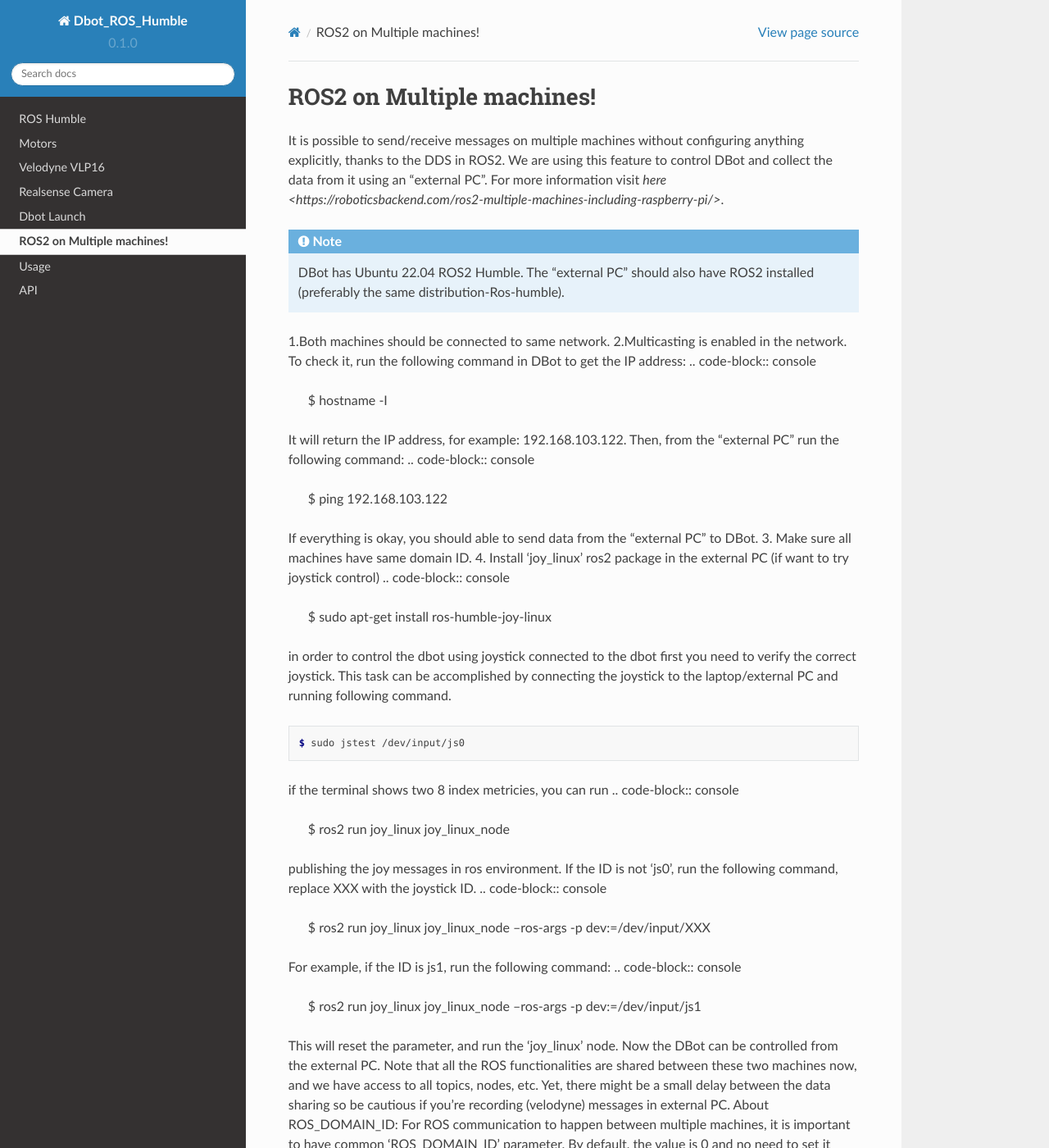
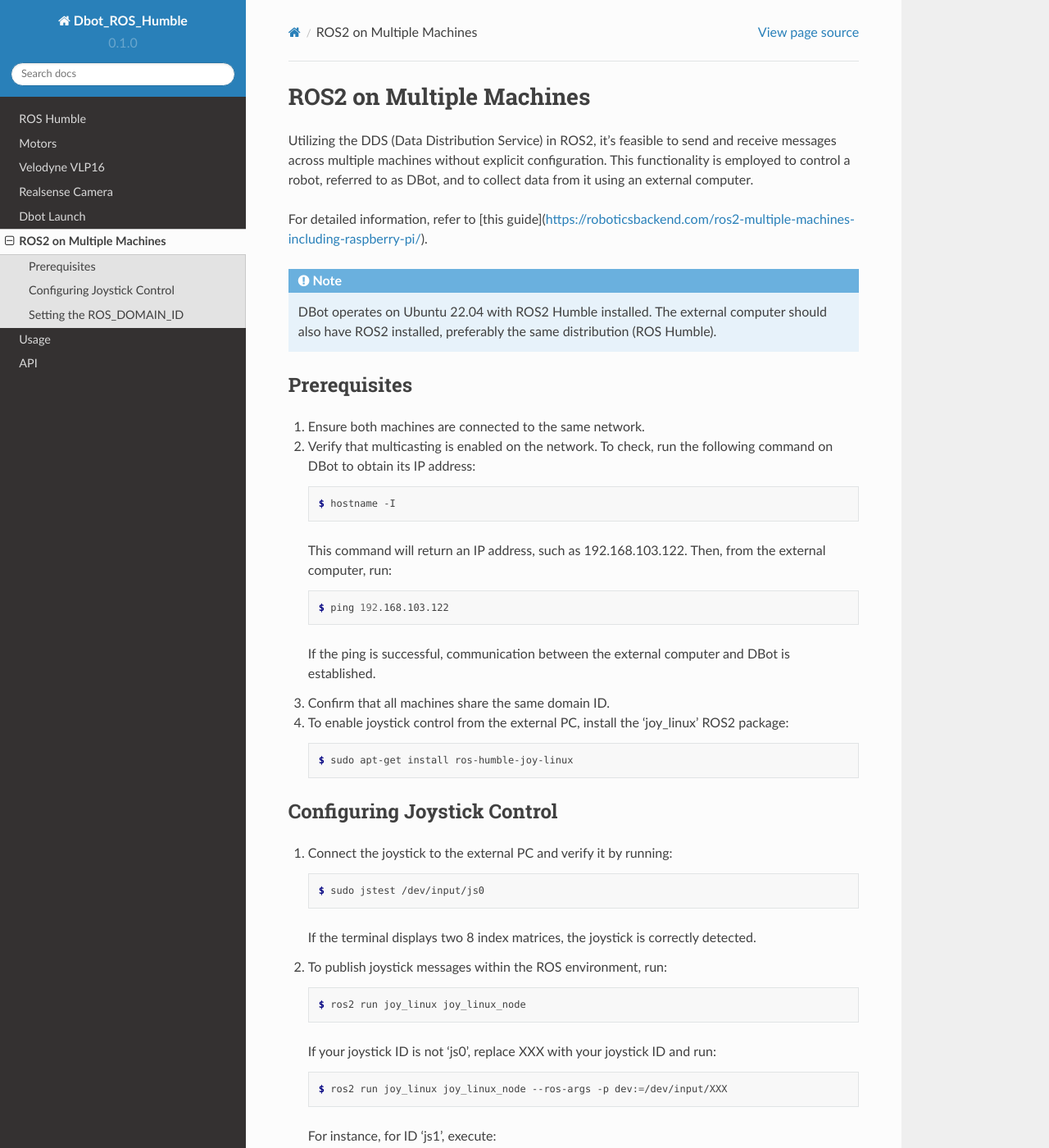
Before and after one commit to Pejman712/DbotROSHumble, a Sphinx documentation site: the page built from docs/source/dds.rst, in a window 1280 px wide and 1400 px high. Shown: the whole window at 82% size. Built offline with Sphinx 7.4.7 and the Read the Docs theme 2.0.0, drawn with Linux system fonts in a browser that asks for light colours; some of the changed text lies outside the part shown.

Commit message:
Update dds.rst

```diff
--- a/docs/source/dds.rst
+++ b/docs/source/dds.rst
@@ -1,49 +1,82 @@
-ROS2 on Multiple machines!
-===================================
+ROS2 on Multiple Machines
+=========================
 
-It is possible to send/receive messages on multiple machines without configuring anything explicitly, thanks to the DDS in ROS2. We are using this feature to control DBot and collect the data from it using an "external PC". For more information visit `here <https://roboticsbackend.com/ros2-multiple-machines-including-raspberry-pi/>`.
+Utilizing the DDS (Data Distribution Service) in ROS2, it's feasible to send and receive messages across multiple machines without explicit configuration. This functionality is employed to control a robot, referred to as DBot, and to collect data from it using an external computer.
+
+For detailed information, refer to [this guide](https://roboticsbackend.com/ros2-multiple-machines-including-raspberry-pi/).
 
 .. note::
 
-   DBot has Ubuntu 22.04 ROS2 Humble. The "external PC" should also have ROS2 installed (preferably the same distribution-Ros-humble).
-1.Both machines should be connected to same network.
-2.Multicasting is enabled in the network. To check it, run the following command in DBot to get the IP address:
-.. code-block:: console
+   DBot operates on Ubuntu 22.04 with ROS2 Humble installed. The external computer should also have ROS2 installed, preferably the same distribution (ROS Humble).
 
-    $ hostname -I
-It will return the IP address, for example: 192.168.103.122. Then, from the "external PC" run the following command:
-.. code-block:: console
+Prerequisites
+-------------
 
-    $ ping 192.168.103.122
-If everything is okay, you should able to send data from the "external PC" to DBot.
-3. Make sure all machines have same domain ID.
-4. Install 'joy_linux' ros2 package in the external PC (if want to try joystick control)
-.. code-block:: console
+1. Ensure both machines are connected to the same network.
+2. Verify that multicasting is enabled on the network. To check, run the following command on DBot to obtain its IP address:
 
-    $ sudo apt-get install ros-humble-joy-linux
-in order to control the dbot using joystick connected to the dbot first you need to verify the correct joystick. This task can be accomplished by connecting the joystick to the laptop/external PC
-and running following command.
+   .. code-block:: console
+
+       $ hostname -I
+
+   This command will return an IP address, such as 192.168.103.122. Then, from the external computer, run:
+
+   .. code-block:: console
+
+       $ ping 192.168.103.122
+
+   If the ping is successful, communication between the external computer and DBot is established.
+
+3. Confirm that all machines share the same domain ID.
+
+4. To enable joystick control from the external PC, install the 'joy_linux' ROS2 package:
+
+   .. code-block:: console
+
+       $ sudo apt-get install ros-humble-joy-linux
+
+Configuring Joystick Control
+----------------------------
+
+1. Connect the joystick to the external PC and verify it by running:
+
+   .. code-block:: console
+
+       $ sudo jstest /dev/input/js0
+
+   If the terminal displays two 8 index matrices, the joystick is correctly detected.
+
+2. To publish joystick messages within the ROS environment, run:
+
+   .. code-block:: console
+
+       $ ros2 run joy_linux joy_linux_node
+
+   If your joystick ID is not 'js0', replace XXX with your joystick ID and run:
+
+   .. code-block:: console
+
+       $ ros2 run joy_linux joy_linux_node --ros-args -p dev:=/dev/input/XXX
+
+   For instance, for ID 'js1', execute:
+
+   .. code-block:: console
+
+       $ ros2 run joy_linux joy_linux_node --ros-args -p dev:=/dev/input/js1
+
+   This action sets the parameter and initiates the 'joy_linux' node, allowing DBot to be controlled from the external PC.
+
+.. note::
+
+   With ROS functionalities shared between the two machines, access to all topics, nodes, etc., is available. However, be mindful of potential delays in data sharing, especially when recording messages (e.g., from a Velodyne sensor) on the external PC.
+
+Setting the ROS_DOMAIN_ID
+-------------------------
+
+For ROS communication across multiple machines, a common 'ROS_DOMAIN_ID' parameter is essential. By default, this value is 0 and doesn't require explicit setting. To add more machines to the same network or to restrict communication, setting a domain ID is recommended:
 
 .. code-block:: console
 
-    $ sudo jstest /dev/input/js0
-if the terminal shows two 8 index metricies, you can run
-.. code-block:: console
+   $ export ROS_DOMAIN_ID=XX
 
-    $ ros2 run joy_linux joy_linux_node
-publishing the joy messages in ros environment.
-If the ID is not 'js0', run the following command, replace XXX with the joystick ID.
-.. code-block:: console
-
-    $ ros2 run joy_linux joy_linux_node --ros-args -p dev:=/dev/input/XXX
-For example, if the ID is js1, run the following command:
-.. code-block:: console
-
-    $ ros2 run joy_linux joy_linux_node --ros-args -p dev:=/dev/input/js1
-This will reset the parameter, and run the 'joy_linux' node. Now the DBot can be controlled from the external PC. Note that all the ROS functionalities are shared between these two machines now, and we have access to all topics, nodes, etc. Yet, there might be a small delay between the data sharing so be cautious if you're recording (velodyne) messages in external PC.
-About ROS_DOMAIN_ID:
-For ROS communication to happen between multiple machines, it is important to have common 'ROS_DOMAIN_ID' parameter. By default, the value is 0 and no need to set it explicitly. In case of more machines connected to same network, or if you want to restrict the communication, it is advised to set domain id. For this, run the following command in both DBot and external PC:
-.. code-block:: console
-
-  $ export ROS_DOMAIN_ID=XX
-Replace XX with any number between 0 and 101. Use same ID for both DBot and external PC.
+Replace XX with any number between 0 and 101. Ensure the same ID is used for both DBot and the external PC.
```
